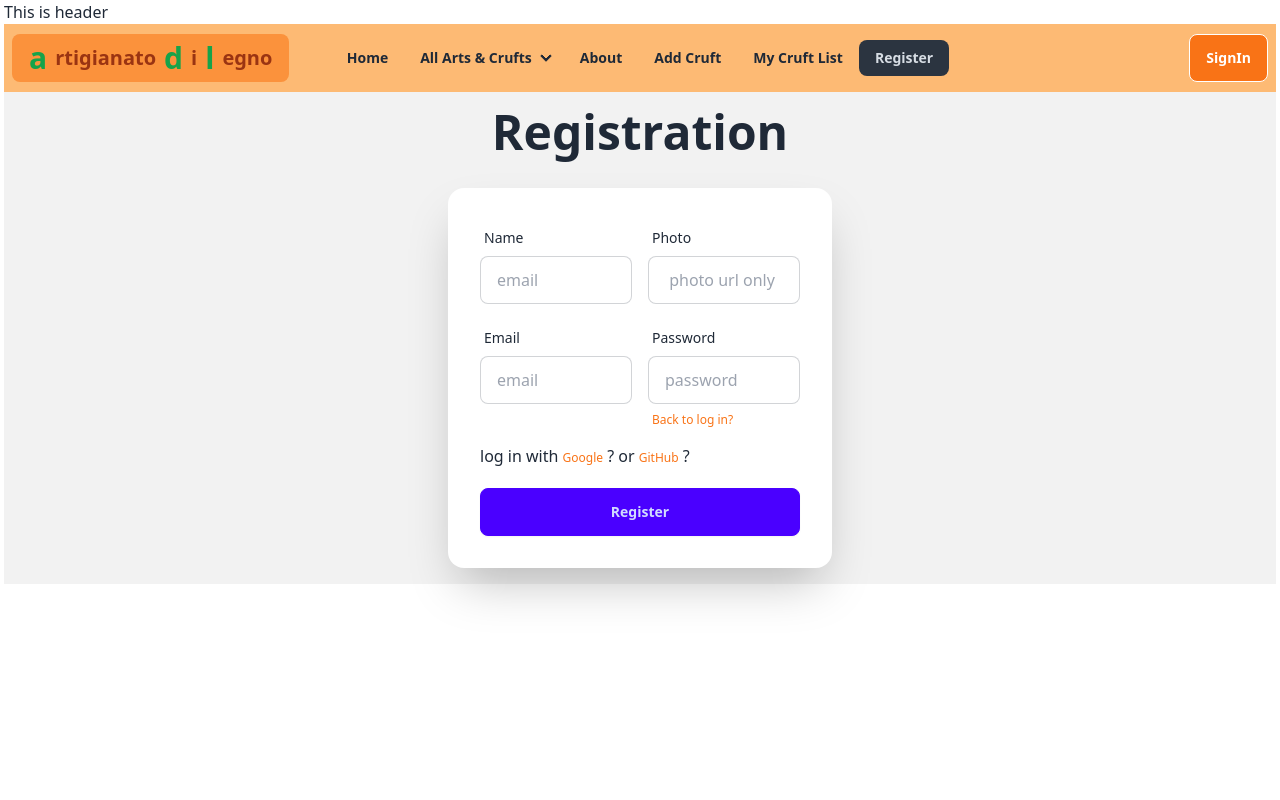
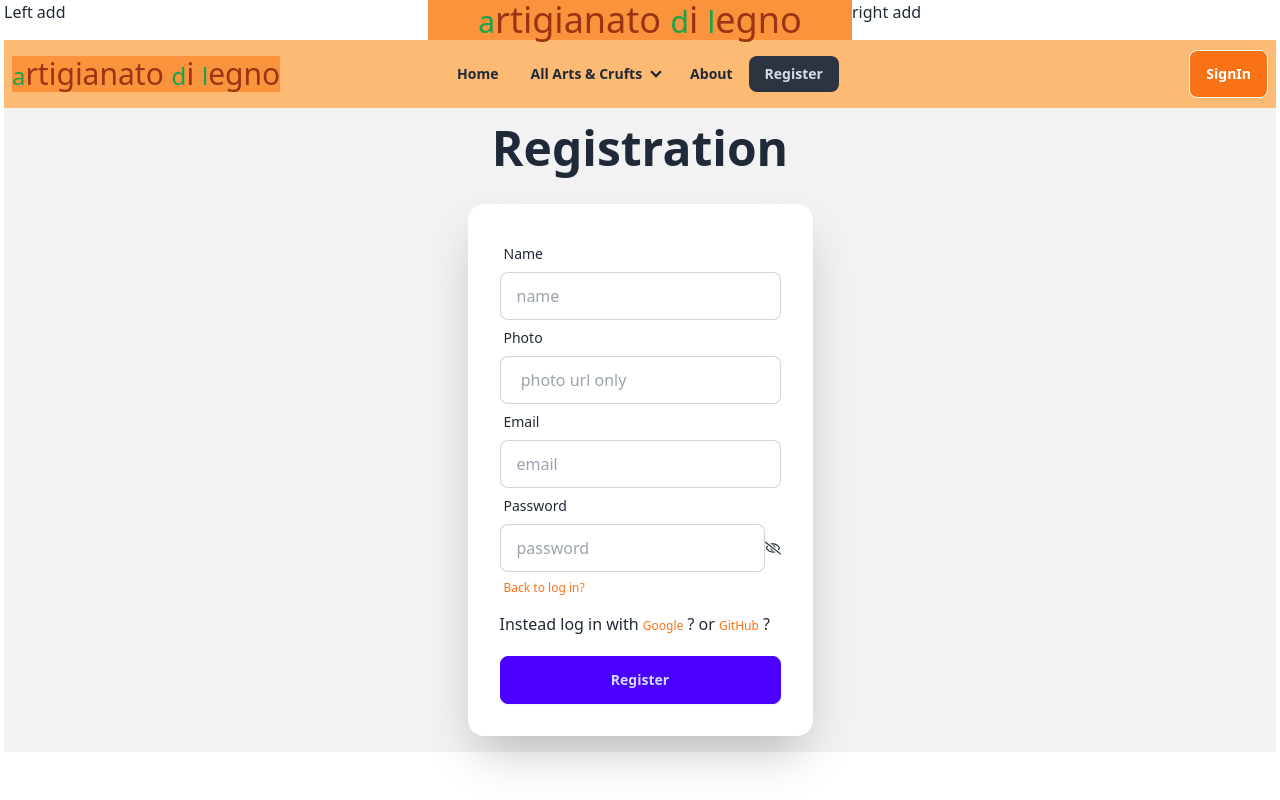
Before and after one commit to benjir893/B9Assignment10-Clientside, a React (Vite) app: page /register in a window 1280 px wide. Built offline with nearby package versions, Linux system fonts and the light colour scheme; no server answers; a web font is replaced by a local one.

Commit message:
done with the navbar

```diff
--- a/package.json
+++ b/package.json
@@ -13,11 +13,14 @@
     "firebase": "^10.12.3",
     "localforage": "^1.10.0",
     "match-sorter": "^6.3.4",
+    "moment": "^2.30.1",
     "prop-types": "^15.8.1",
     "react": "^18.3.1",
     "react-dom": "^18.3.1",
+    "react-icons": "^5.2.1",
     "react-router-dom": "^6.24.1",
-    "sort-by": "^0.0.2"
+    "sort-by": "^0.0.2",
+    "sweetalert2": "^11.12.2"
   },
   "devDependencies": {
     "@types/react": "^18.3.3",
--- /dev/null
+++ b/src/Apps/PrivateRouters.jsx
@@ -0,0 +1,22 @@
+import { useContext } from "react";
+import { AuthContext } from "./Authprovider";
+import { Navigate } from "react-router-dom";
+import PropTypes from 'prop-types';
+
+const PrivateRouters = ({ children }) => {
+    const { user, loading } = useContext(AuthContext);
+
+    if (loading) {
+        return <span className="loading loading-bars loading-lg"></span>
+    }
+    if(user){
+        return children;
+    }
+
+    return <Navigate to={'/login'}></Navigate>
+};
+
+PrivateRouters.propTypes={
+    children: PropTypes.object
+}
+export default PrivateRouters;
--- a/src/Components/Navbar/Navbar.jsx
+++ b/src/Components/Navbar/Navbar.jsx
@@ -1,7 +1,21 @@
-import { Link, NavLink } from "react-router-dom";
+import { useContext } from "react";
+import { Link, NavLink, useNavigate } from "react-router-dom";
+import { AuthContext } from "../../Apps/Authprovider";
 
 
 const Navbar = () => {
+    const { user, logout } = useContext(AuthContext);
+    const navigate = useNavigate();
+
+    const handleLogOut = () => {
+        logout()
+            .then(() => {
+                console.log('user logged out')
+                navigate('/')
+            }).catch(error => {
+                console.error(error);
+            })
+    }
     return (
         <div className="navbar bg-orange-300">
             <div className="navbar-start">
@@ -37,15 +51,16 @@ const Navbar = () => {
                         <li><NavLink className={"font-semibold"} to={'/mylist'}>My Cruft List</NavLink></li>
                     </ul>
                 </div>
-                <a className="btn btn-ghost text-xl text-orange-800 bg-orange-400"><span className="text-3xl text-green-600">a</span>rtigianato<span className="text-3xl text-green-600">d</span>i<span className="text-3xl text-green-600">l</span>egno</a>
+                <h1 className="text-3xl text-orange-800 bg-orange-400 md:text-center"><span className="text-2xl text-green-600">a</span>rtigianato <span className="text-2xl text-green-600">d</span>i <span className="text-2xl text-green-600">l</span>egno</h1>
             </div>
             <div className="navbar-center hidden lg:flex">
                 <ul className="menu menu-horizontal px-1">
+                    {
+                        user && <>
                             <li><NavLink className={"font-semibold"} to={'/'}>Home</NavLink></li>
                             <li>
                                 <details>
                                     <summary><NavLink className={"font-semibold"} to={'/allarts'}>All Arts & Crufts</NavLink></summary>
-                            {/* <Link to={'/woodhome'}>Wooden&Cruft</Link> */}
                                     <ul className="p-2">
                                         <li><NavLink className={"font-semibold"} to={'/woodhome'}>Wooden&Cruft</NavLink></li>
                                         <li><NavLink className={"font-semibold"} to={'/jutecruft'}>Jute Crufts</NavLink></li>
@@ -56,11 +71,38 @@ const Navbar = () => {
                             <li><NavLink className={"font-semibold"} to={'/about'}>About</NavLink></li>
                             <li><NavLink className={"font-semibold"} to={'/addcruft'}>Add Cruft</NavLink></li>
                             <li><NavLink className={"font-semibold"} to={'/mylist'}>My Cruft List</NavLink></li>
+                        </>
+                    }
+                    {
+                        !user && <>
+                            <li><NavLink className={"font-semibold"} to={'/'}>Home</NavLink></li>
+                            <li>
+                                <details>
+                                    <summary><NavLink className={"font-semibold"} to={'/allarts'}>All Arts & Crufts</NavLink></summary>
+                                    <ul className="p-2">
+                                        <li><NavLink className={"font-semibold"} to={'/woodhome'}>Wooden&Cruft</NavLink></li>
+                                        <li><NavLink className={"font-semibold"} to={'/jutecruft'}>Jute Crufts</NavLink></li>
+
+                                    </ul>
+                                </details>
+                            </li>
+                            <li><NavLink className={"font-semibold"} to={'/about'}>About</NavLink></li>
                             <li><NavLink className={"font-semibold"} to={'/register'}>Register</NavLink></li>
+                        </>
+                    }
+
                 </ul>
             </div>
             <div className="navbar-end">
-            <button className="btn btn-outline bg-orange-500 text-white hover:bg-orange-800 hover:text-blue-100"><Link to={'/login'}>SignIn</Link></button>
+                {
+                    user ? <>
+                        <p className="font-Almendra text-blue-800 pr-1 font-semibold">{user.email}</p>
+                        <img className="w-10 rounded-full" src="https://i.ibb.co/z5qBkQL/vegetable-Curry.jpg" alt="" />
+                        <button className="btn btn-outline bg-orange-500 text-white hover:bg-orange-800 hover:text-blue-100"><Link onClick={handleLogOut}>SignOut</Link></button>
+                    </> : <button className="btn btn-outline bg-orange-500 text-white hover:bg-orange-800 hover:text-blue-100"><Link to={'/login'}>SignIn</Link></button>
+                }
+
+
             </div>
         </div>
     );
--- /dev/null
+++ b/src/Components/Pages/LeftAdd.jsx
@@ -0,0 +1,11 @@
+
+
+const LeftAdd = () => {
+    return (
+        <div>
+            <h1>Left add</h1>
+        </div>
+    );
+};
+
+export default LeftAdd;
--- a/src/Components/Pages/Login.jsx
+++ b/src/Components/Pages/Login.jsx
@@ -1,7 +1,33 @@
-import { Link } from "react-router-dom";
+import { useContext } from "react";
+import { Link, useNavigate } from "react-router-dom";
+import { AuthContext } from "../../Apps/Authprovider";
+import Swal from 'sweetalert2';
 
 
 const Login = () => {
+    const {loginUser} = useContext(AuthContext);
+    const navigate = useNavigate();
+
+    const handleLogin= e =>{
+        e.preventDefault();
+
+        const form = new FormData(e.currentTarget);
+        const email = form.get('email');
+        const password =form.get('password');
+        const user = {email, password};
+        console.log(user)
+
+        loginUser()
+        .then(userCredential =>{
+            console.log(userCredential.user);
+            navigate('/')
+        })
+        .catch(error =>{
+            console.error(error);
+            Swal.fire("User doesn't exits/wrong password");
+        })
+    }
+
     return (
         <div className="hero bg-base-200">
             <div className="hero-content flex-col lg:flex-grow-0">
@@ -9,7 +35,7 @@ const Login = () => {
                     <h1 className="text-5xl font-bold">Login now!</h1>
                 </div>
                 <div className="card bg-base-100 w-full max-w-sm shrink-0 shadow-2xl">
-                    <form className="card-body">
+                    <form onSubmit={handleLogin} className="card-body">
                         <div className="form-control">
                             <label className="label">
                                 <span className="label-text">Email</span>
--- a/src/Components/Pages/Register.jsx
+++ b/src/Components/Pages/Register.jsx
@@ -1,29 +1,78 @@
-import { useContext } from "react";
+import { useContext, useState } from "react";
 import { Link } from "react-router-dom";
 import { AuthContext } from "../../Apps/Authprovider";
+import { useNavigate } from "react-router-dom";
+import Swal from 'sweetalert2';
+import { FaRegEye, FaRegEyeSlash } from "react-icons/fa";
 
 
 const Register = () => {
-    const {createUser} = useContext(AuthContext);
-    const handleRegister=(e)=>{
+    const { createUser, loginwithGoogle, loginwithGithub } = useContext(AuthContext);
+    const navigate = useNavigate();
+    const [showpass, setShowpass] = useState(false);
+
+    const handleRegister = (e) => {
         e.preventDefault();
         const form = new FormData(e.currentTarget);
         const name = form.get('name');
         const photo = form.get('photo');
         const email = form.get('email');
         const password = form.get('password');
-        const user = {name, photo, email, password,};
+        const user = { name, photo, email, password, };
         console.log(user)
-        createUser(email, password)
-        .then(userCredential =>{
-            console.log(userCredential.user);
-            alert('user created successfully')
-        })
-        .catch(error=>{
-            console.error(error)
-        })
+
+        if (password.length < 6) {
+            Swal.fire("password must be minimum 6 digits with upper and lower case latter");
+            return;
+        }
+        else if (!/[A-Z]/.test(password)) {
+            Swal.fire("Upper case latter is missing!");
+            return;
+        }
+        else if (!/[a-z]/.test(password)) {
+            Swal.fire("Lower case latter is missing!");
+            return;
+        }
+        else if (!/\d/.test(password)) {
+            Swal.fire("Number is missing !");
+            return;
+        }
 
 
+        createUser(email, password)
+            .then(userCredential => {
+                console.log(userCredential.user);
+                Swal.fire("A new User added Successfully!");
+                e.target.reset()
+                navigate('/')
+            })
+            .catch(error => {
+                console.error(error)
+            })
+
+
+    }
+    const handleGoogleLogin = e => {
+        e.preventDefault();
+        loginwithGoogle()
+            .then(userCredential => {
+                console.log(userCredential.user)
+                navigate('/')
+            })
+            .catch(error => {
+                console.error(error)
+            })
+    }
+    const handleloginwithGithub = e => {
+        e.preventDefault();
+        loginwithGithub()
+            .then(userCredential => {
+                console.log(userCredential.user)
+                navigate('/')
+            })
+            .catch(error => {
+                console.error(error);
+            })
     }
 
     return (
@@ -34,12 +83,12 @@ const Register = () => {
                 </div>
                 <div className="card bg-base-100 w-full max-w-sm shrink-0 shadow-2xl">
                     <form onSubmit={handleRegister} className="card-body">
-                        <div className="md:grid grid-cols-2 gap-4">
+                        <div className="">
                             <div className="form-control">
                                 <label className="label">
                                     <span className="label-text">Name</span>
                                 </label>
-                                <input type="text" name="name" placeholder="email" className="input input-bordered" required />
+                                <input type="text" name="name" placeholder="name" className="input input-bordered" required />
                             </div>
                             <div className="form-control">
                                 <label className="label">
@@ -57,14 +106,20 @@ const Register = () => {
                                 <label className="label">
                                     <span className="label-text">Password</span>
                                 </label>
-                                <input type="password" name="password" placeholder="password" className="input input-bordered" required />
+                                <div className="md:flex items-center">
+                                    <input type={showpass ? "text" : "password"} name="password" placeholder="password" className="input input-bordered" required /><span className=" ml-30" onClick={()=>setShowpass(!showpass)}>
+                                        {
+                                            showpass? <FaRegEye /> : <FaRegEyeSlash />
+                                        }
+                                    </span>
+                                </div>
                                 <label className="label">
                                     <Link className="label-text-alt link link-hover text-orange-500" to={'/login'}>Back to log in?</Link>
                                 </label>
                             </div>
                         </div>
                         <div className="form-control">
-                            <Link >log in with <button className="label-text-alt link link-hover text-orange-500">Google</button> ? or <button className="label-text-alt link link-hover text-orange-500">GitHub</button> ?</Link>
+                            <Link >Instead log in with <button className="label-text-alt link link-hover text-orange-500" onClick={handleGoogleLogin}>Google</button> ? or <button onClick={handleloginwithGithub} className="label-text-alt link link-hover text-orange-500">GitHub</button> ?</Link>
                         </div>
                         <div className="form-control mt-3">
                             <button className="btn btn-primary">Register</button>
--- /dev/null
+++ b/src/Components/Pages/RightAdd.jsx
@@ -0,0 +1,11 @@
+
+
+const RightAdd = () => {
+    return (
+        <div>
+            <h1>right add</h1>
+        </div>
+    );
+};
+
+export default RightAdd;
--- a/src/Components/Routers/Routers.jsx
+++ b/src/Components/Routers/Routers.jsx
@@ -9,6 +9,7 @@ import Addcruft from "../Pages/Addcruft";
 import Mylist from "../Pages/Mylist";
 import Login from "../Pages/Login";
 import Register from "../Pages/Register";
+import PrivateRouters from "../../Apps/PrivateRouters";
 
 export const router = createBrowserRouter([
     {
@@ -37,11 +38,11 @@ export const router = createBrowserRouter([
             },
             {
                 path:'/addcruft',
-                element:<Addcruft></Addcruft>
+                element:<PrivateRouters><Addcruft></Addcruft></PrivateRouters>
             },
             {
                 path:'/mylist',
-                element:<Mylist></Mylist>
+                element:<PrivateRouters><Mylist></Mylist></PrivateRouters>
             },
             {
                 path:'/woodhome',
--- a/src/Header/Header.jsx
+++ b/src/Header/Header.jsx
@@ -1,9 +1,21 @@
+import LeftAdd from "../Components/Pages/LeftAdd";
+import RightAdd from "../Components/Pages/RightAdd";
 
 
 const Header = () => {
     return (
         <div>
-            <h1>This is header</h1>
+            <div className="grid md:grid-cols-3">
+                <div className="">
+                    <LeftAdd></LeftAdd>
+                </div>
+                <div className="">
+                    <h1 className="text-4xl text-orange-800 bg-orange-400 md:text-center"><span className="text-3xl text-green-600">a</span>rtigianato <span className="text-3xl text-green-600">d</span>i <span className="text-3xl text-green-600">l</span>egno</h1>
+                </div>
+                <div className="">
+                    <RightAdd></RightAdd>
+                </div>
+            </div>
         </div>
     );
 };
```
Also changed, not shown: 1 other file (tests, documents, lock files or other folders). Lines whose indentation alone changed are shown as unchanged.
